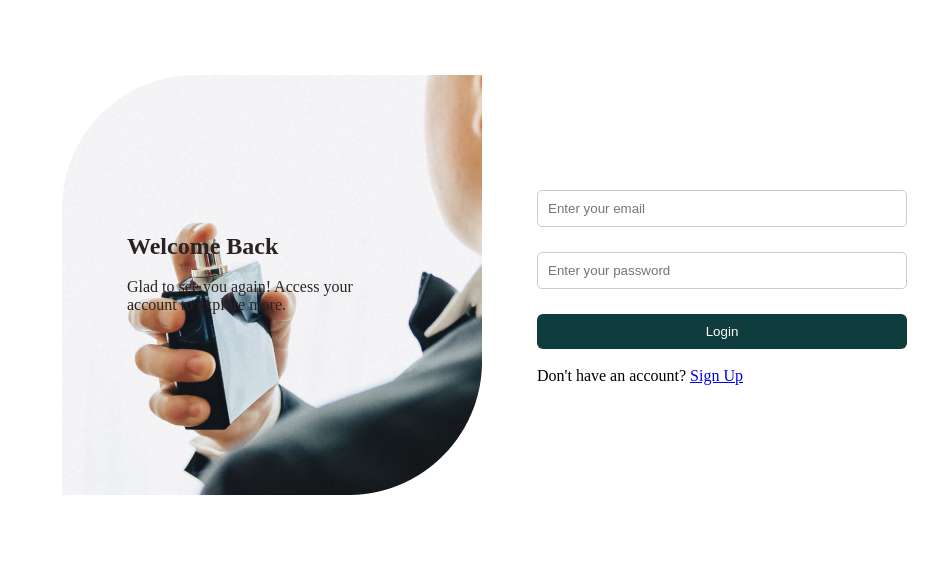
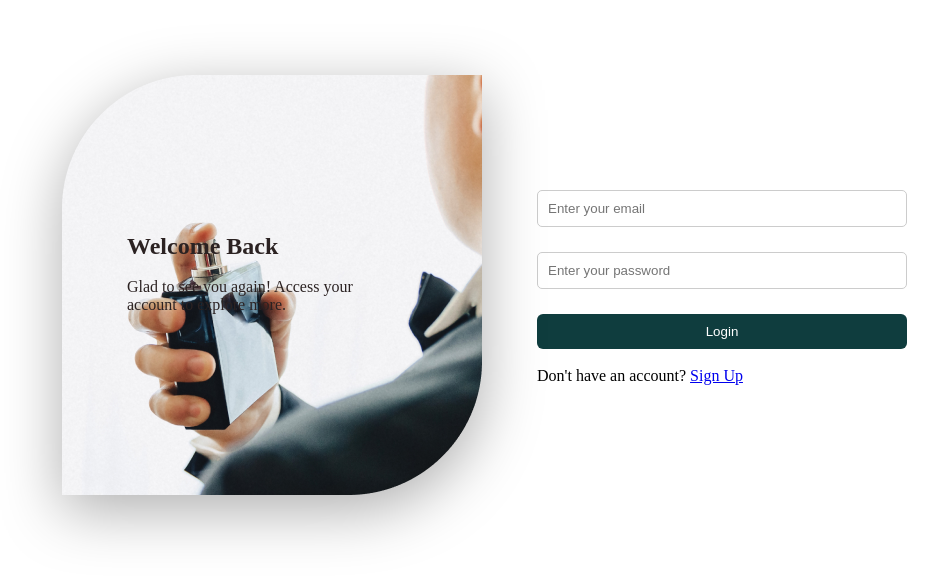
Before and after one commit to diyams222/Fragranzia, a React (Vite) app in the folder client/: page /login in a window 1280 px wide. Shown: the part 113-692 px from the top of the page, without its empty margins (143-1081 px from the left). Built offline with nearby package versions, Linux system fonts and the light colour scheme.

Commit message:
Add shadow effect to login image and match signup image dimensions

```diff
--- a/client/src/Pages/user/Login.css
+++ b/client/src/Pages/user/Login.css
@@ -19,10 +19,12 @@
     width: 50%;
     padding: 15px;
 }
-.right image{
-    width: 90%;
-    height: 90%;
+.right img{
+    width: 100%;
+    max-width: 420px;
+    height: auto;
     object-fit: cover;
+    filter: drop-shadow(0 15px 30px rgba(0, 0, 0, 0.32));
 }
 .text2{
     position: absolute;
--- a/client/src/Pages/user/Signup.css
+++ b/client/src/Pages/user/Signup.css
@@ -10,17 +10,21 @@
 .first-sec{
   display: flex;
   width: 100%;
-  max-width: 1100px;
+  max-width: 900px;
   border-radius: 2px;
 }
 .left{
   position: relative;
   width: 50%;
   padding: 15px;
+  display: flex;
+  align-items: center;
+  justify-content: center;
 }
 .left img{
   width: 100%;
-  height: 100%;
+  max-width: 420px;
+  height: 420px;
   object-fit: cover;
   border-top-right-radius: 120px;
   border-bottom-left-radius: 120px;
--- a/client/src/components/user/Navbar.css
+++ b/client/src/components/user/Navbar.css
@@ -31,7 +31,7 @@
 .nav-hedings {
   display: flex;
   align-items: center;
-  gap: 35px;
+  gap: 45px;
 }
 
 .nav-hedings li {
@@ -41,7 +41,7 @@
 .nav-hedings a {
   text-decoration: none;
   color: black;
-  font-size: 16px;
+  font-size: 17px;
   font-weight: 500;
 }
 
```
